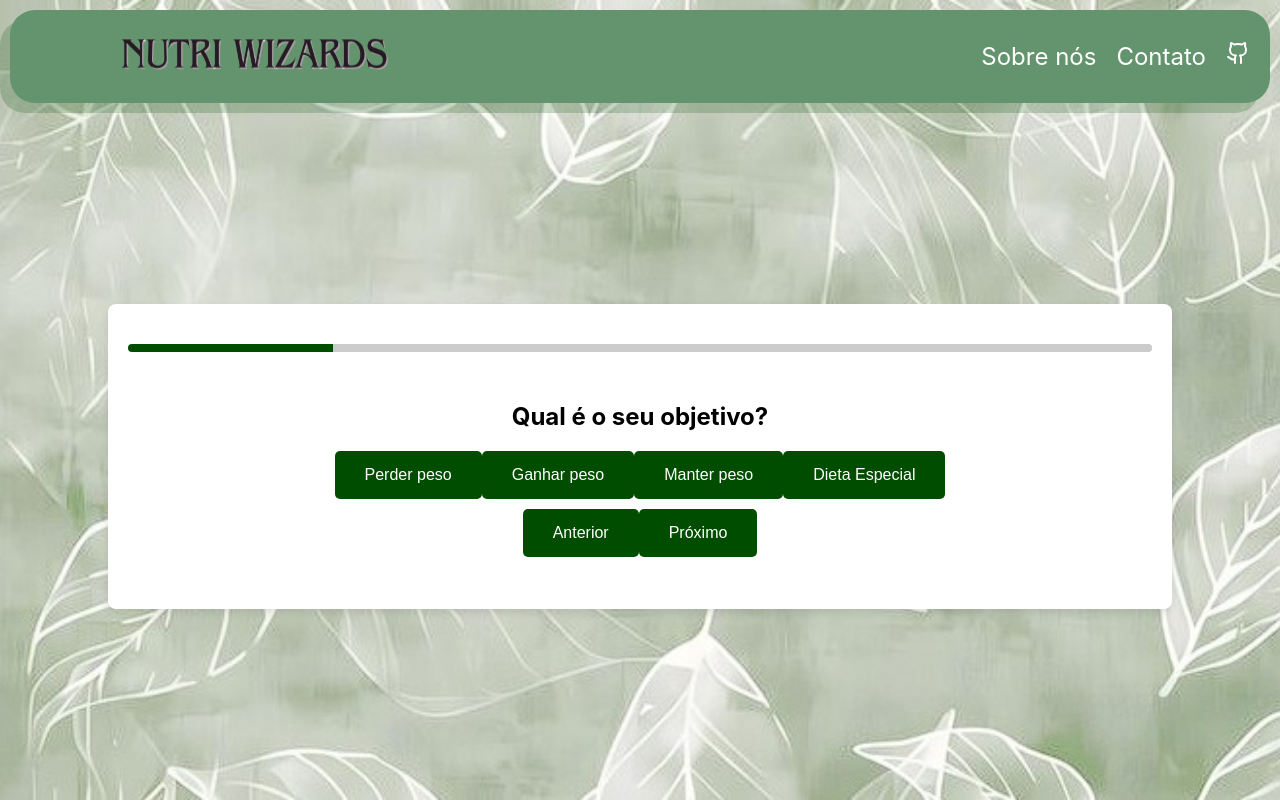
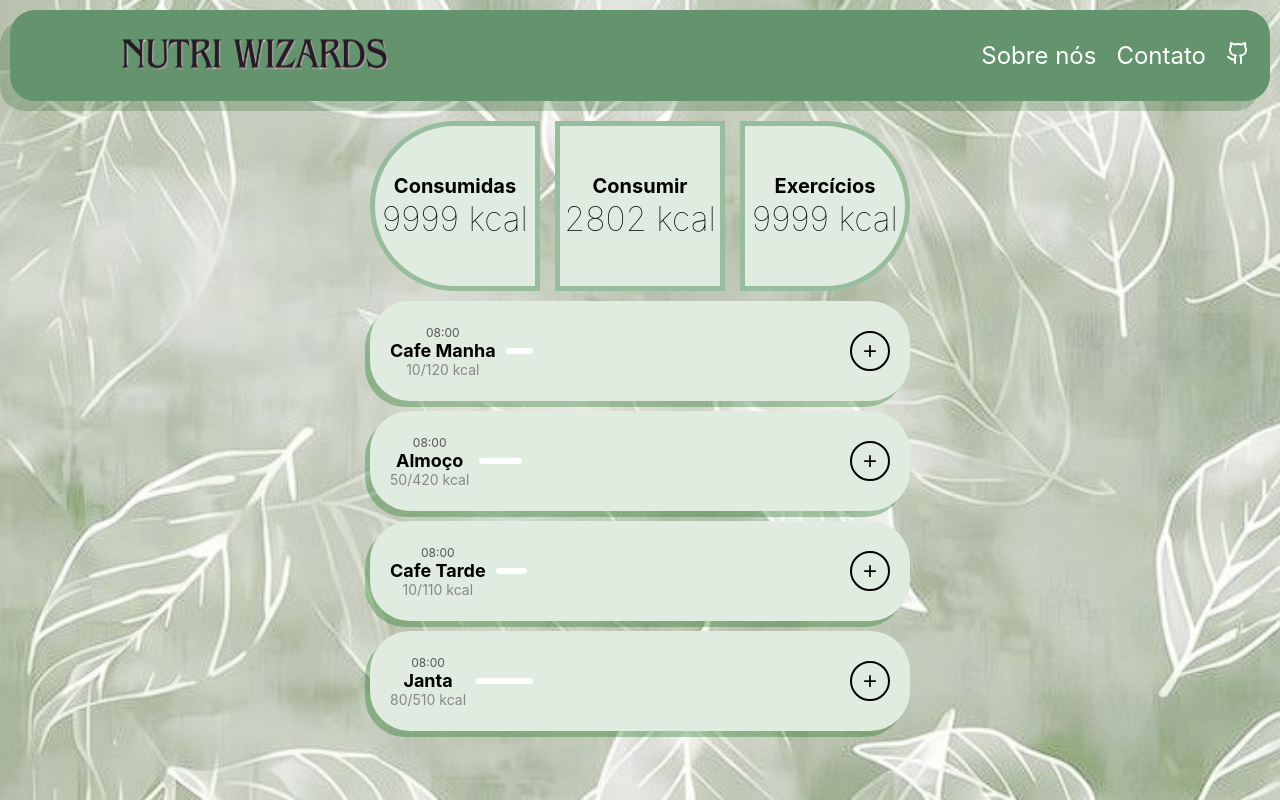
Before and after one commit to TechWizards-Tech/DSM-2, a React (Create React App) app: page /calorietracker in a window 1280 px wide. Built offline with nearby package versions, Linux system fonts and the light colour scheme.

Commit message:
CalorieTracker e MealCard

```diff
--- a/src/App.css
+++ b/src/App.css
@@ -1,8 +1,8 @@
 .main{
   display: flex;
-  justify-content: center;
-  align-items: center;
-  height: 100vh;
+    justify-content: center;
+    height: 100vh;
+    padding-top: 10px;
 }
 
 body {
--- a/src/App.tsx
+++ b/src/App.tsx
@@ -5,6 +5,8 @@ import HeroSection from './HeroSection';
 import SideMenu from './SideMenu';
 import Carousel from './Carousel';
 import Button from './Button';
+import CalorieTracker from './CalorieTracker';
+import MealCard from './MealCard';
 
 const App: React.FC = () => {
   return (
@@ -12,12 +14,14 @@ const App: React.FC = () => {
       <div style={{ height: '100svh', maxHeight: '100svh', display: 'flex', flexDirection: 'column', overflow: 'hidden' }}>
 
         <Header />
-          <div className='main'>
+        <div className='main'>
 
-            {/* <HeroSection /> */}
+          {/* <HeroSection /> */}
+          {/* <Carousel /> */}
+
+          <CalorieTracker/>
 
 
-          <Carousel/>
         </div>
 
       </div>
--- /dev/null
+++ b/src/CalorieTracker.css
@@ -0,0 +1,74 @@
+.colum {
+  display: flex;
+  align-items: center;
+  background-color: transparent;
+  flex-direction: row;
+  gap: 15px;
+}
+
+.calories-container {
+  display: flex;
+  align-items: center;
+  background-color: transparent;
+  gap: 10px;
+
+  flex-direction: column;
+}
+
+.text-bold {
+  font-size: 20px;
+  font-weight: bold;
+  margin: 0;
+  color: #000;
+}
+
+.text-fit {
+  font-size: 34px;
+  font-weight: lighter;
+  margin: 0;
+  color: #000;
+}
+
+.calories-left {
+  display: flex;
+  flex-direction: column;
+  justify-content: center;
+  align-items: center;
+  width: 10em;
+  height: 10em;
+  background-color: #dfecdf;
+  border-radius: 50% 0% 0% 50%;
+  border: 5px solid #98bd9d;
+  /* font-size: 20px; */
+  text-align: center;
+}
+
+
+.circle-center {
+  display: flex;
+  flex-direction: column;
+  justify-content: center;
+  align-items: center;
+  width: 10em;
+  height: 10em;
+  background-color: #dfecdf;
+  /* border-radius: 50%; */
+  border: 5px solid #98bd9d;
+  /* font-size: 20px; */
+  text-align: center;
+}
+
+
+.calories-right {
+  display: flex;
+  flex-direction: column;
+  justify-content: center;
+  align-items: center;
+  width: 10em;
+  height: 10em;
+  background-color: #dfecdf;
+  border-radius: 0% 50% 50% 0%;
+  border: 5px solid #98bd9d;
+  /* font-size: 20px; */
+  text-align: center;
+}
--- /dev/null
+++ b/src/CalorieTracker.tsx
@@ -0,0 +1,43 @@
+import React from 'react';
+import './CalorieTracker.css'; // Importa os estilos
+import MealCard from './MealCard';
+
+const CalorieTracker = () => {
+    const caloriesConsumed = 9999; // valor inicial
+    const caloriesToConsume = 2802; // valor de exemplo
+    const caloriesExercise = 9999; // valor inicial
+
+    return (
+        <div className="calories-container">
+
+            <div className="colum">
+
+                <div className="calories-left">
+                    <p className='text-bold'>Consumidas</p>
+                    <p className='text-fit'>{caloriesConsumed} kcal</p>
+                </div>
+
+
+                <div className="circle-center">
+                    <p className='text-bold'>Consumir</p>
+                    <p className='text-fit'>{caloriesToConsume} kcal</p>
+                </div>
+
+
+                <div className="calories-right">
+                    <p className='text-bold'>Exercícios</p>
+                    <p className='text-fit'>{caloriesExercise} kcal</p>
+                </div>
+            </div>
+
+            <MealCard time='08:00' mealName='Cafe Manha' caloriesConsumed={10} totalCalories={120}/>
+            <MealCard time='08:00' mealName='Almoço' caloriesConsumed={50} totalCalories={420}/>
+            <MealCard time='08:00' mealName='Cafe Tarde' caloriesConsumed={10} totalCalories={110}/>
+            <MealCard time='08:00' mealName='Janta' caloriesConsumed={80} totalCalories={510}/>
+
+
+        </div>
+    );
+};
+
+export default CalorieTracker;
--- /dev/null
+++ b/src/MealCard.css
@@ -0,0 +1,74 @@
+/* Container principal da MealCard */
+.meal-card {
+    display: flex;
+    justify-content: space-between;
+    align-items: center;
+    /* background-color: #d3d3d3; */
+    border-radius: 40px; /* Bordas arredondadas */
+    padding: 10px 20px; /* Espaçamento interno */
+    width: 500px; /* Largura fixa */
+    height: 80px; /* Altura fixa */
+    box-shadow: -5px 6px 0px 0px rgba(0, 105, 0, 0.3);
+  }
+
+  /* Seção de informações da refeição */
+  .meal-info {
+    display: flex;
+    flex-direction: column;
+  }
+
+  .meal-time {
+    font-size: 12px;
+    color: #555; /* Cor do texto para horário */
+    margin: 0;
+  }
+
+  .meal-name {
+    font-size: 18px;
+    font-weight: bold;
+    margin: 0;
+    color: #000;
+  }
+
+  .meal-calories {
+    font-size: 14px;
+    color: #888; /* Cor das calorias */
+    margin: 0;
+  }
+
+  /* Barra de progresso */
+  .progress-bar-container {
+    flex-grow: 1;
+    margin: 0 10px;
+  }
+
+  .progress-bar {
+    height: 6px;
+    background-color: #fff; /* Cor de fundo da barra */
+    border-radius: 3px;
+    position: relative;
+  }
+
+  /* Botão de adicionar */
+  .add-button-container {
+    display: flex;
+    align-items: center;
+  }
+
+  .add-button {
+    background-color: transparent;
+    border: 2px solid #000;
+    color: #000;
+    font-size: 24px;
+    border-radius: 50%;
+    width: 40px;
+    height: 40px;
+    display: flex;
+    justify-content: center;
+    align-items: center;
+    cursor: pointer;
+  }
+
+  .add-button:hover {
+    background-color: #f0f0f0; /* Efeito hover */
+  }
--- /dev/null
+++ b/src/MealCard.tsx
@@ -0,0 +1,36 @@
+import React from 'react';
+import './MealCard.css'; // Estilos CSS
+
+interface MealCardProps {
+  time: string;
+  mealName: string;
+  caloriesConsumed: number;
+  totalCalories: number;
+}
+
+const MealCard: React.FC<MealCardProps> = ({ time, mealName, caloriesConsumed, totalCalories }) => {
+  // Calcula a porcentagem de calorias consumidas
+  const progress = (caloriesConsumed / totalCalories) * 100;
+
+  return (
+    <div className="meal-card bg-green-100">
+      <div className="meal-info ">
+        <p className="meal-time">{time}</p>
+        <p className="meal-name">{mealName}</p>
+        <p className="meal-calories">
+          {caloriesConsumed}/{totalCalories} kcal
+        </p>
+      </div>
+
+      <div className="progress-bar-container">
+        <div className="progress-bar" style={{ width: `${progress}%` }}></div>
+      </div>
+
+      <div className="add-button-container">
+        <button className="add-button">+</button>
+      </div>
+    </div>
+  );
+};
+
+export default MealCard;
```
